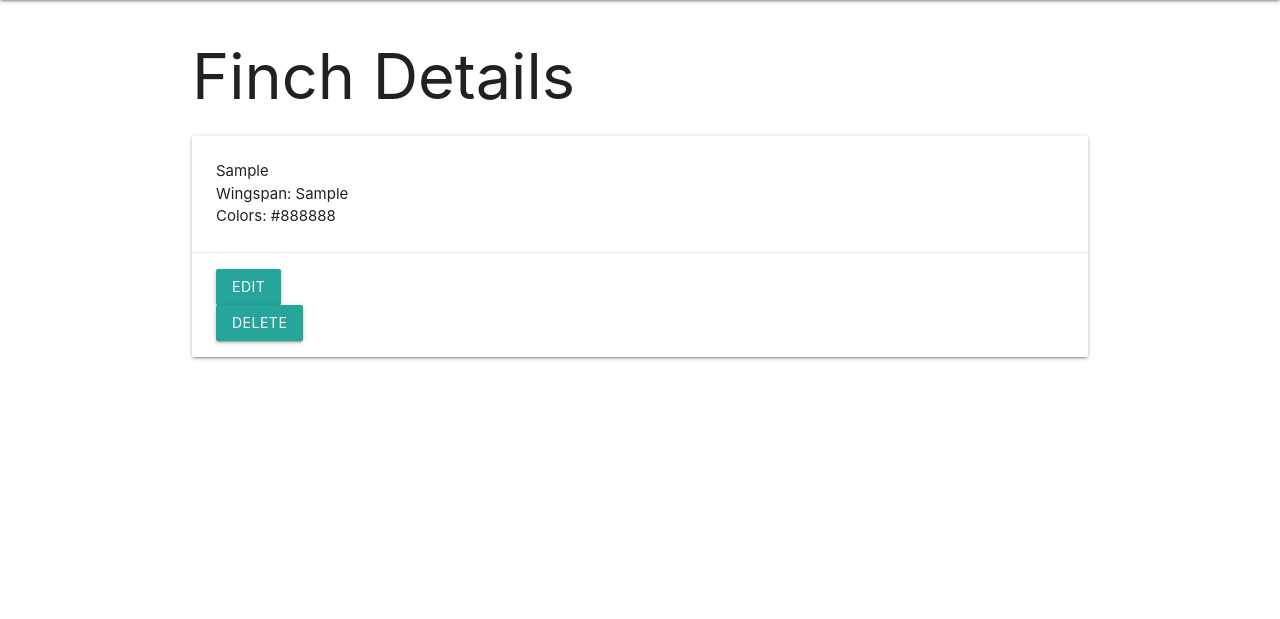
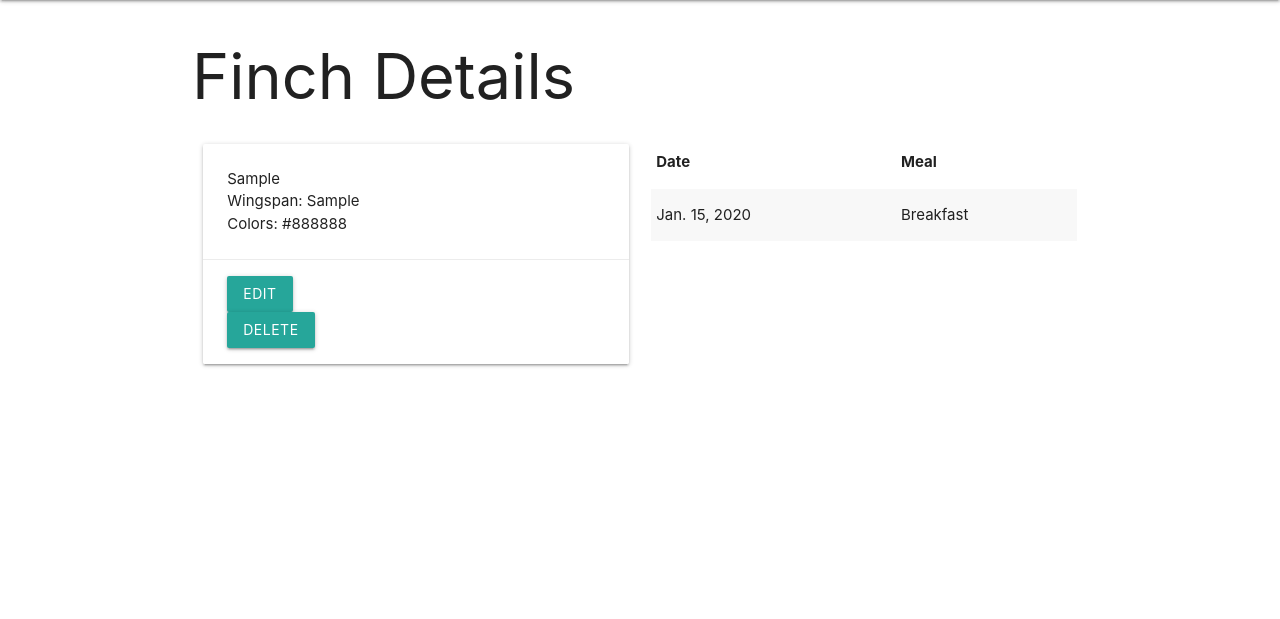
Before and after one commit to chajiiiii/finchcollector, a Django app: template main_app/templates/finches/detail.html in a window 1280 px wide. Shown: the part 64-683 px from the top of the page. Run offline with Django 4.2, Linux system fonts and the light colour scheme; the template is opened without the code that fills it: values that come from a table or form of the project are taken from there, others are empty; tables that the repository leaves empty hold one stand-in row (values such as "Sample post").

Commit message:
Add Feeding Model, display Feeding model data in details page

```diff
--- a/main_app/admin.py
+++ b/main_app/admin.py
@@ -1,6 +1,7 @@
 from django.contrib import admin
 
-from .models import Finch
+from .models import Finch, Feeding
 
 # Register your models here.
 admin.site.register(Finch)
+admin.site.register(Feeding)
--- a/main_app/models.py
+++ b/main_app/models.py
@@ -1,6 +1,12 @@
 from django.db import models
 
 from django.urls import reverse
+
+MEALS = (
+    ("B", "Breakfast"),
+    ("L", "Lunch"),
+    ("D", "Dinner")
+)
 
 # Create your models here.
 class Finch(models.Model):
@@ -8,5 +14,22 @@ class Finch(models.Model):
     wingspan = models.CharField(max_length=50)
     colors = models.CharField(max_length=50)
 
+    def __str__(self):
+        return self.breed
+
     def get_absolute_url(self):
         return reverse("detail", kwargs={'finch_id': self.id})
+
+
+class Feeding(models.Model):
+    date = models.DateField("Feeding Date")
+    meal = models.CharField(
+        max_length=1,
+        choices=MEALS,
+        default=MEALS[0][0]
+        )
+
+    finch = models.ForeignKey(
+        Finch,
+        on_delete=models.CASCADE
+    )
--- a/main_app/templates/finches/detail.html
+++ b/main_app/templates/finches/detail.html
@@ -3,12 +3,16 @@
 
 <h1>Finch Details</h1>
 
+<div class="row">
+    <div class="col s6">
         <div class="card">
+
             <div class="card-content">
                 <span class="car-title">{{ finch.breed }}</span>
                 <p>Wingspan: {{ finch.wingspan }}</p>
                 <p>Colors: {{ finch.colors }}</p>
             </div>
+
             <div class="card-action">
                 <a href="{% url 'finches_update' finch.id %}" class="btn">EDIT</a>
 
@@ -16,8 +20,31 @@
                     {% csrf_token %}
                     <input type="submit" class="btn" value="DELETE" onclick="return confirm('Delete this finch?')">
                 </form>
+            </div>
 
         </div>
     </div>
 
+    <div class="col s6">
+        <table class="striped">
+            <thead>
+                <tr>
+                    <th>Date</th>
+                    <th>Meal</th>
+                </tr>
+            </thead>
+            <tbody>
+            {% for feeding in finch.feeding_set.all %}
+                <tr>
+                    <td>{{ feeding.date }}</td>
+                    <td>{{ feeding.get_meal_display }}</td>
+                </tr>
+            {% endfor %}
+            </tbody>
+        </table>
+    </div>
+
+</div>
+
+
 {% endblock %}
--- a/main_app/views.py
+++ b/main_app/views.py
@@ -3,6 +3,8 @@ from django.shortcuts import render, redirect
 from django.views.generic.edit import CreateView, UpdateView, DeleteView
 
 from .models import Finch
+
+from .forms import FeedingForm
 
 # finches = [
 #   {'breed': 'European Goldfinch', 'wingspan': '21cm to 25.5cm', 'colors': "red, black, yellow"},
@@ -26,7 +28,9 @@ def finches_index(request):
 
 def finches_detail(request, finch_id):
     finch = Finch.objects.get(id=finch_id)
-    return render(request, "finches/detail.html", { 'finch' : finch })
+
+    feeding_form = FeedingForm()
+    return render(request, "finches/detail.html", { 'finch' : finch, 'feeding_form': feeding_form})
 
 class FinchCreate(CreateView):
     model = Finch
```
Lines whose indentation alone changed are shown as unchanged.
